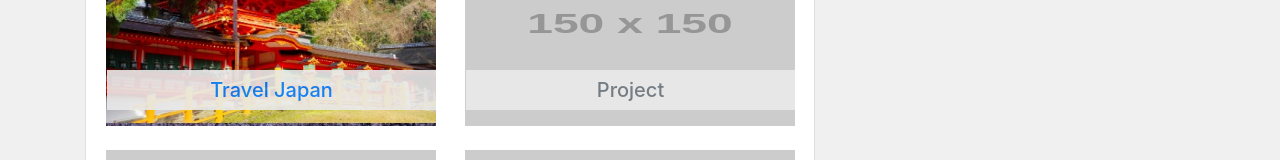
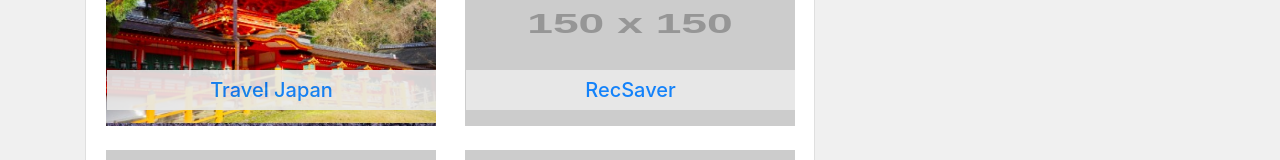
Before and after one commit to trepear/Portfolio, a plain HTML site: page portfolio.html in a window 1280 px wide. Shown: the part 278-438 px from the top of the page. Drawn offline with nearby package versions, Linux system fonts and the light colour scheme; placeholder pictures from the web are drawn by us.

Commit message:
updated portfolio page

```diff
--- a/portfolio.html
+++ b/portfolio.html
@@ -61,7 +61,7 @@
                 <div class="col-md-6 portfolio-col">
                     <img src="https://via.placeholder.com/150" style="width: 330px; height: 200px;">
                     <div class="card-img-overlay">
-                        <h5 class="portfolio-overlay text-white text-secondary">Project</h5>
+                        <h5 class="portfolio-overlay text-white text-secondary"><a href="https://github.com/trepear/RecSaver">RecSaver</a></h5>
                     </div>
                 </div>
             </div>
```
